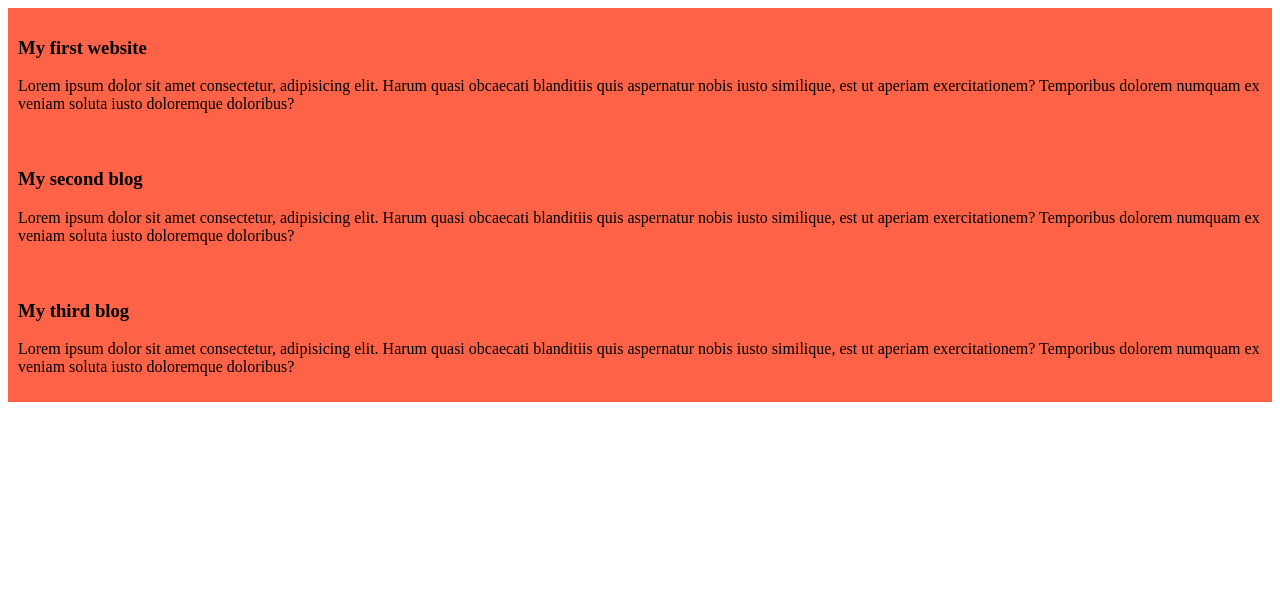
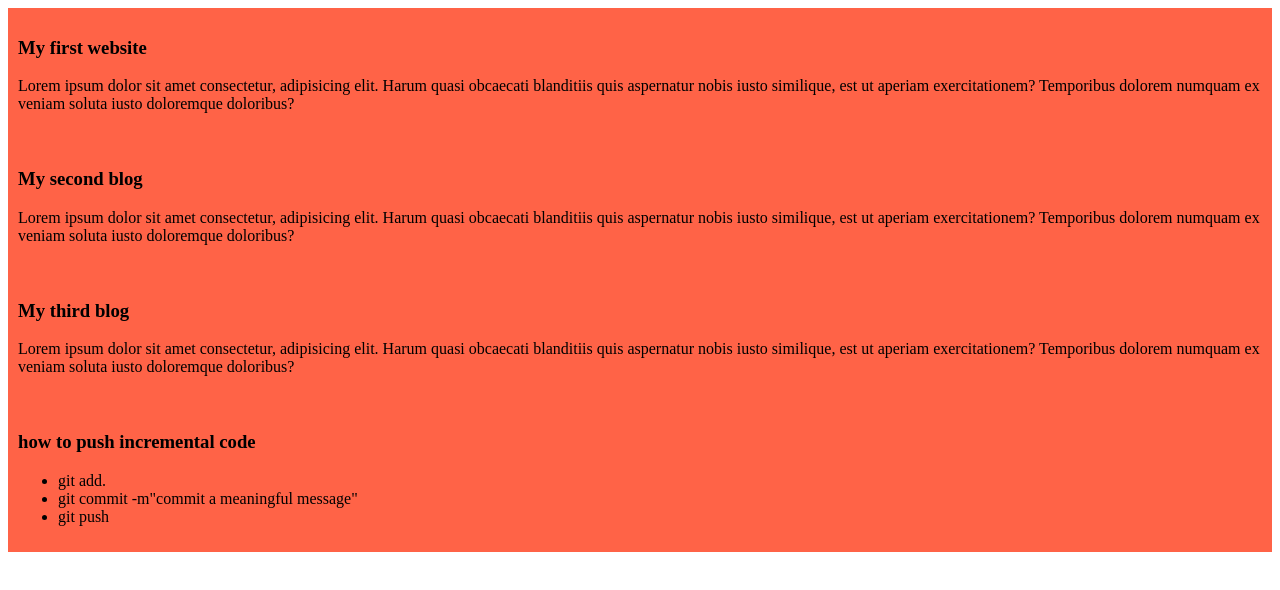
Before and after one commit to Nadiazerin/My-simple-website, a plain HTML site: page index.html in a window 1280 px wide. Drawn offline with Linux system fonts and the light colour scheme.

Commit message:
added a list

```diff
--- a/index.html
+++ b/index.html
@@ -20,6 +20,16 @@
         <h3> My third blog </h3>
             <p> Lorem ipsum dolor sit amet consectetur, adipisicing elit. Harum quasi obcaecati blanditiis quis aspernatur nobis iusto similique, est ut aperiam exercitationem? Temporibus dolorem numquam ex veniam soluta iusto doloremque doloribus?</p>
     </div>
+    <div>
+        <h3> how to push incremental code </h3>
+        <ul>
+            <li>
+                git add.
+            </li>
+            <li> git commit -m"commit a meaningful message"</li>
+            <li> git push</li>
+        </ul>
+    </div>
 </body>
 
 
```
